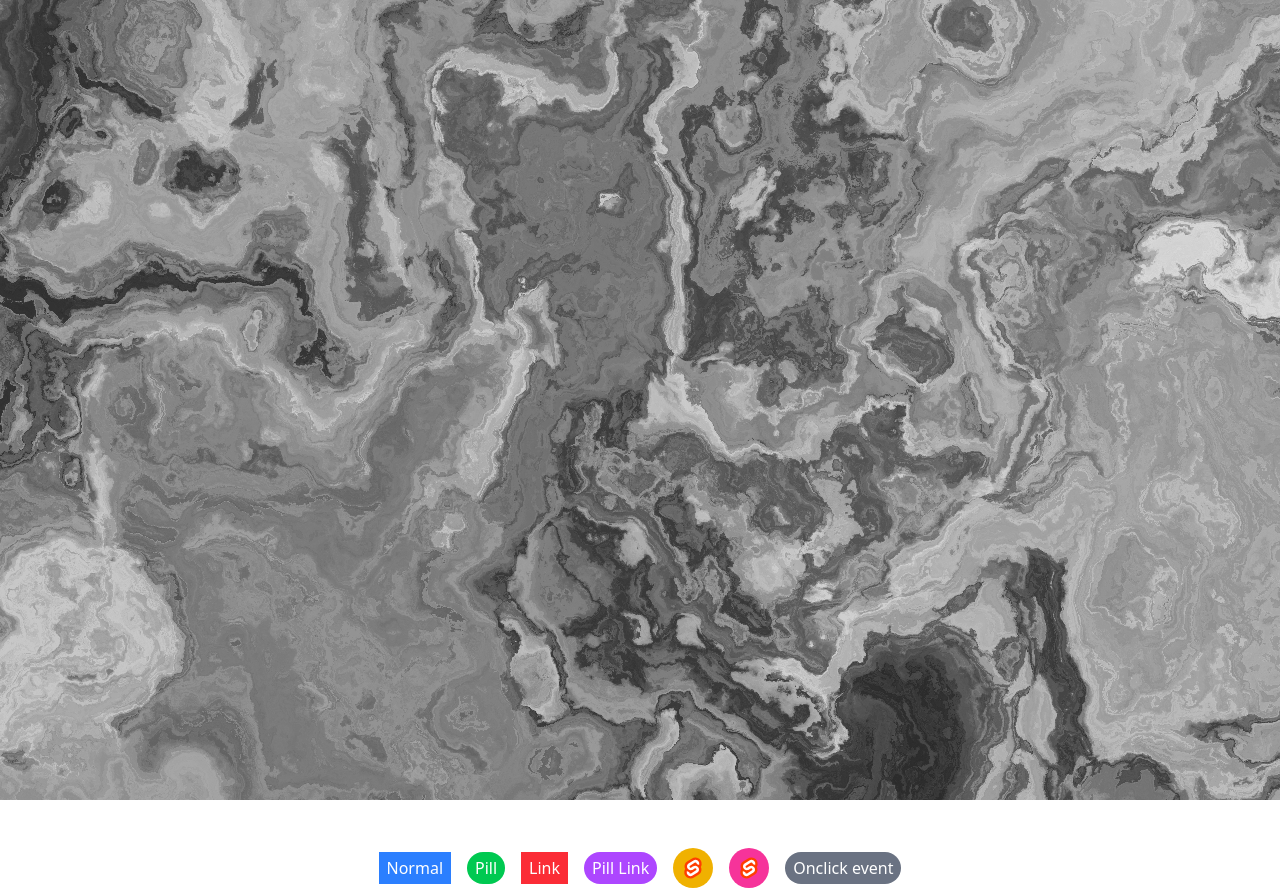
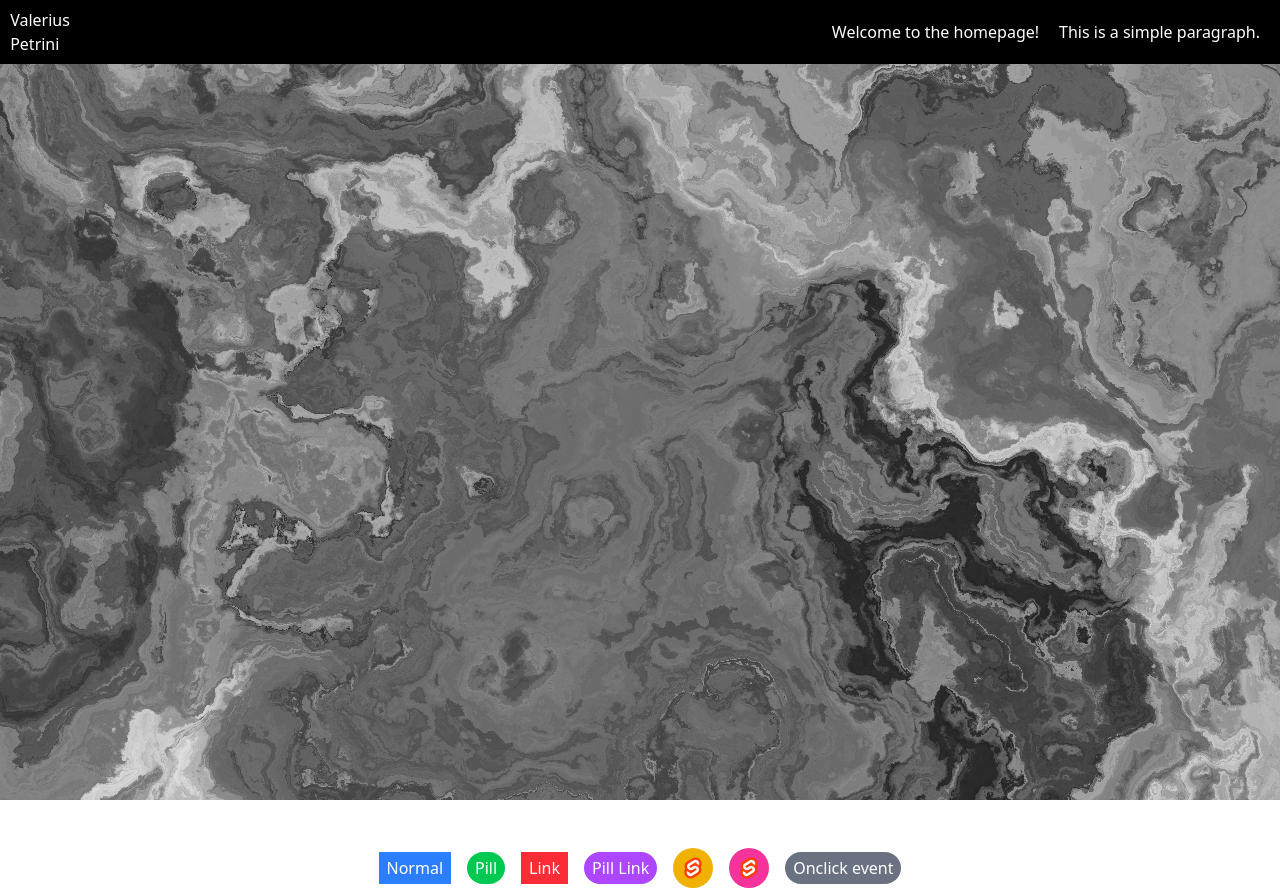
Before and after one commit to Villy-P/corekit-ui, a SvelteKit app: page / in a window 1280 px wide. Built offline with nearby package versions, Linux system fonts and the light colour scheme.

Commit message:
feat: add Navbar and NavbarSeperator components, update Button usage in the homepage

```diff
--- a/src/lib/components/Button.svelte
+++ b/src/lib/components/Button.svelte
@@ -2,7 +2,7 @@
     import { twMerge } from "tailwind-merge";
 
     let {
-        children,
+        children = undefined,
         class: className = "",
         pill = false,
         icon = false,
--- /dev/null
+++ b/src/lib/components/Navbar.svelte
@@ -0,0 +1,17 @@
+<script lang="ts">
+    import { twMerge } from "tailwind-merge";
+
+    let {
+        children = undefined,
+        class: className = "",
+        ...restProps
+    } = $props();
+
+    let defaultClass = "bg-transparent transition-colors duration-300 backdrop-blur-[3px] fixed top-0 left-0 w-full z-50 flex items-center";
+
+    let combinedClass = $derived(twMerge(defaultClass, className));
+</script>
+
+<nav class={combinedClass} {...restProps}>
+    {@render children?.()}
+</nav>
--- /dev/null
+++ b/src/lib/components/NavbarSeperator.svelte
@@ -0,0 +1 @@
+<div class="ml-auto"></div>
--- a/src/routes/+page.svelte
+++ b/src/routes/+page.svelte
@@ -3,7 +3,18 @@
     import Button from "$lib/components/Button.svelte";
     import { onMount } from "svelte";
     import SEO from "$lib/components/SEO.svelte";
+    import Navbar from "$lib/components/Navbar.svelte";
+    import NavbarSeperator from "$lib/components/NavbarSeperator.svelte";
 </script>
+
+<Navbar class="bg-black">
+    <Button class="h-14 w-14 ml-3 flex-center" href="/" icon>
+        <p>Valerius Petrini</p>
+    </Button>
+    <NavbarSeperator/>
+    <p class="text-white">Welcome to the homepage!</p>
+    <p class="text-white p-5">This is a simple paragraph.</p>
+</Navbar>
 
 <canvas use:fbmBackground={{octaves: 10, warps: 2, scale: 3}} class="w-full h-screen block"></canvas>
 <br><br>
```
